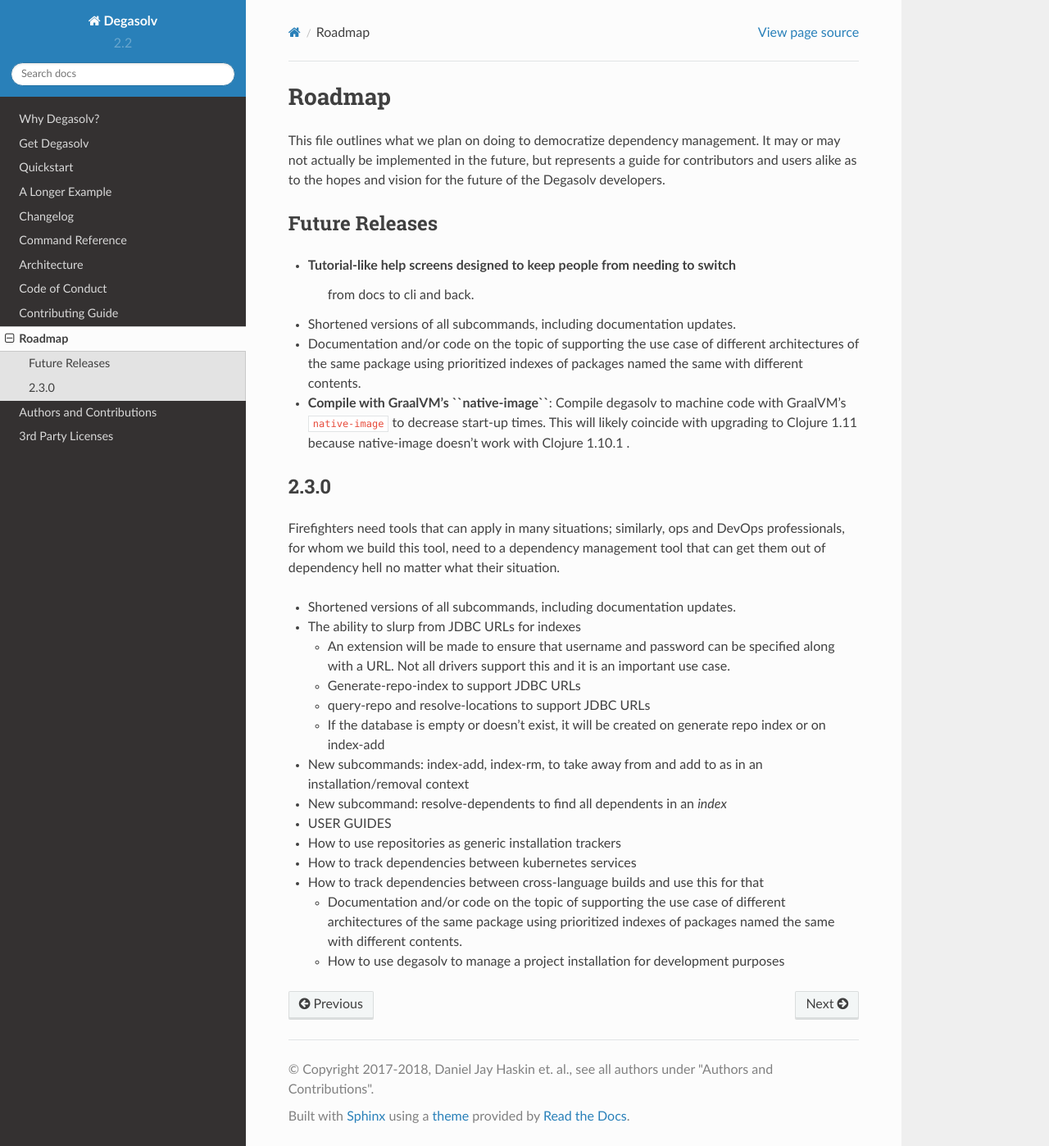
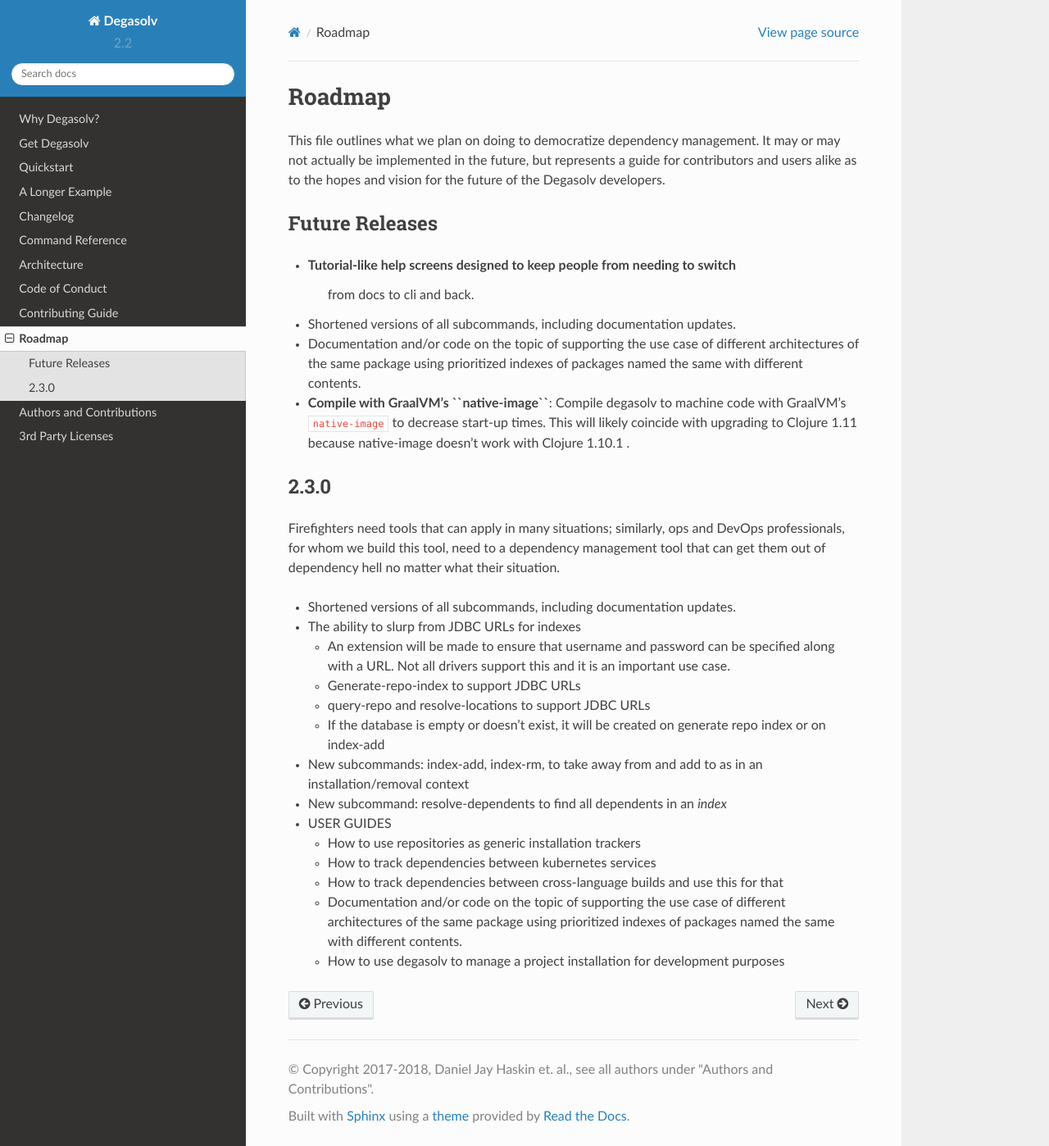
Before and after one commit to djhaskin987/degasolv, a Sphinx documentation site: the page built from docs/roadmap.rst, in a window 1280 px wide and 1398 px high. Shown: the whole window at 82% size. Built offline with Sphinx 7.4.7 and the Read the Docs theme 2.0.0, drawn with Linux system fonts in a browser that asks for light colours.

```diff
--- a/docs/roadmap.rst
+++ b/docs/roadmap.rst
@@ -46,11 +46,11 @@ situation.
   as in an installation/removal context
 - New subcommand: resolve-dependents to find all dependents in an *index*
 - USER GUIDES
-- How to use repositories as generic installation trackers
-- How to track dependencies between kubernetes services
-- How to track dependencies between cross-language builds and use this for
-  that
 
+  - How to use repositories as generic installation trackers
+  - How to track dependencies between kubernetes services
+  - How to track dependencies between cross-language builds and use this for
+    that
   - Documentation and/or code on the topic of supporting the use case
     of different architectures of the same package using prioritized
     indexes of packages named the same with different contents.
```
